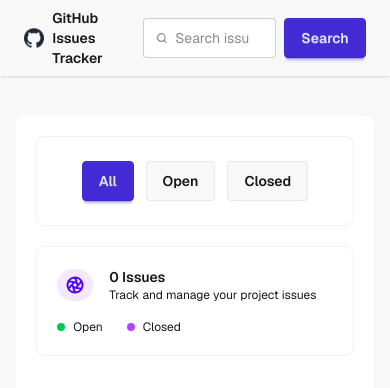
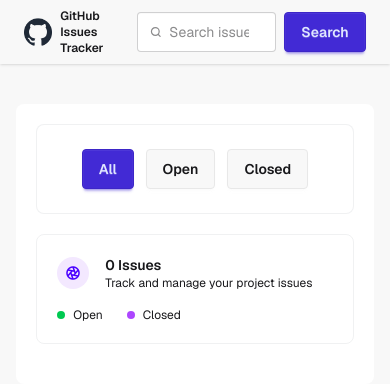
Before and after one commit to Hermitxxx/B13-A05-reazul-hassan, a plain HTML site: page index.html in a window 390 px wide. Drawn offline with nearby package versions, Linux system fonts and the light colour scheme; no server answers.

```diff
--- a/index.html
+++ b/index.html
@@ -20,8 +20,8 @@
     <header class="shadow-sm w-full">
         <nav class="flex items-center justify-between w-11/12 mx-auto p-2 md:p-5">
             <div class="logo flex items-center justify-center gap-2">
-                <img class="w-5 md:w-10" src="./assets/github-logo.png" alt="">
-                <h1 class="font-semibold text-sm md:text-2xl">GitHub Issues Tracker</h1>
+                <img class="w-7 md:w-10" src="./assets/github-logo.png" alt="">
+                <h1 class="font-semibold text-xs md:text-2xl">GitHub Issues Tracker</h1>
             </div>
 
             <div class="search-area flex items-center  gap-2">
@@ -52,7 +52,7 @@
         <section id="issues-area">
             <div class="issue-head flex flex-wrap gap-4 items-center justify-between border border-gray-500/10 mt-5 p-5 rounded-lg">
                 <div class="issue-logo flex items-center justify-between gap-4">
-                    <div class="w-9 h-8 md:w-12 md:h-12 rounded-full bg-purple-100 p-2 flex justify-center items-center">
+                    <div class="w-8 h-8 md:w-12 md:h-12 rounded-full bg-purple-100 p-2 flex justify-center items-center">
                         <img src="./assets/Aperture.png" alt="">
                     </div>
                     <div class="issue-details">
```
